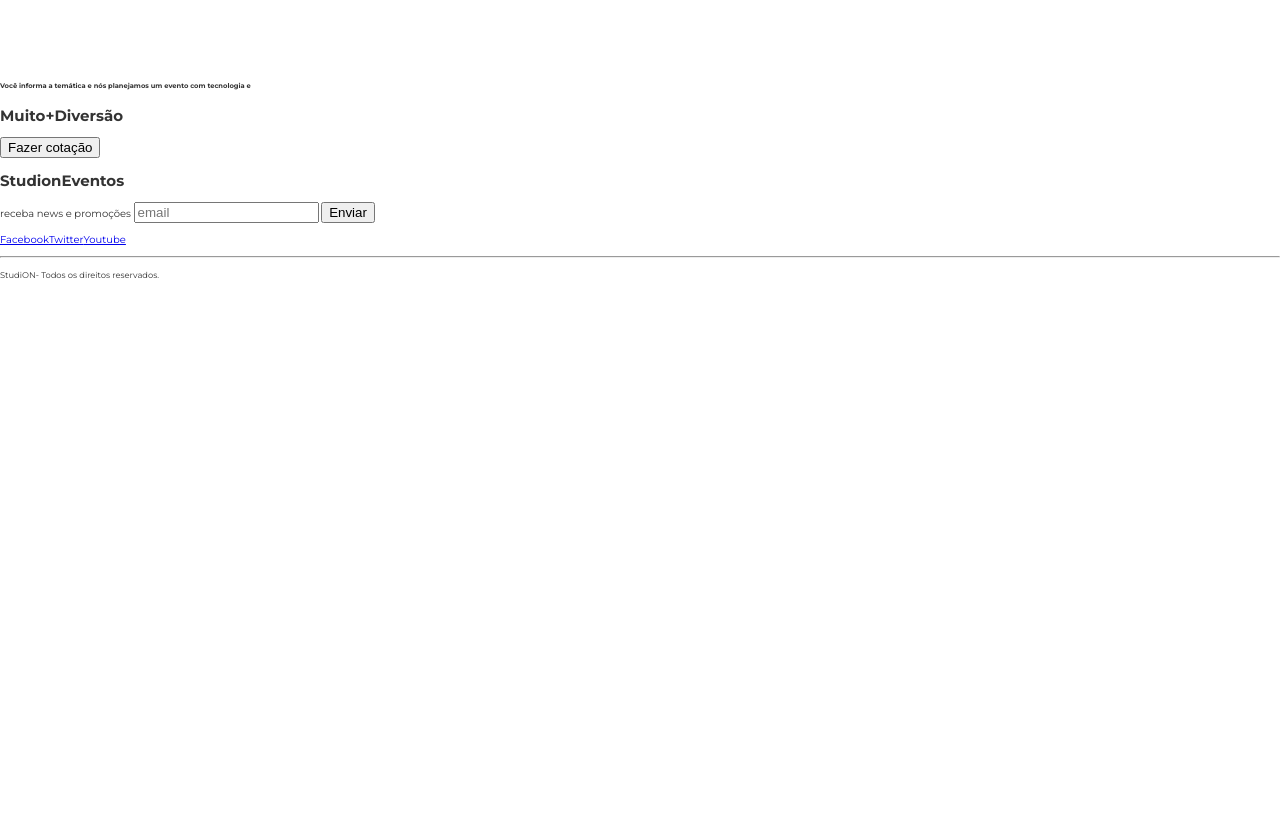
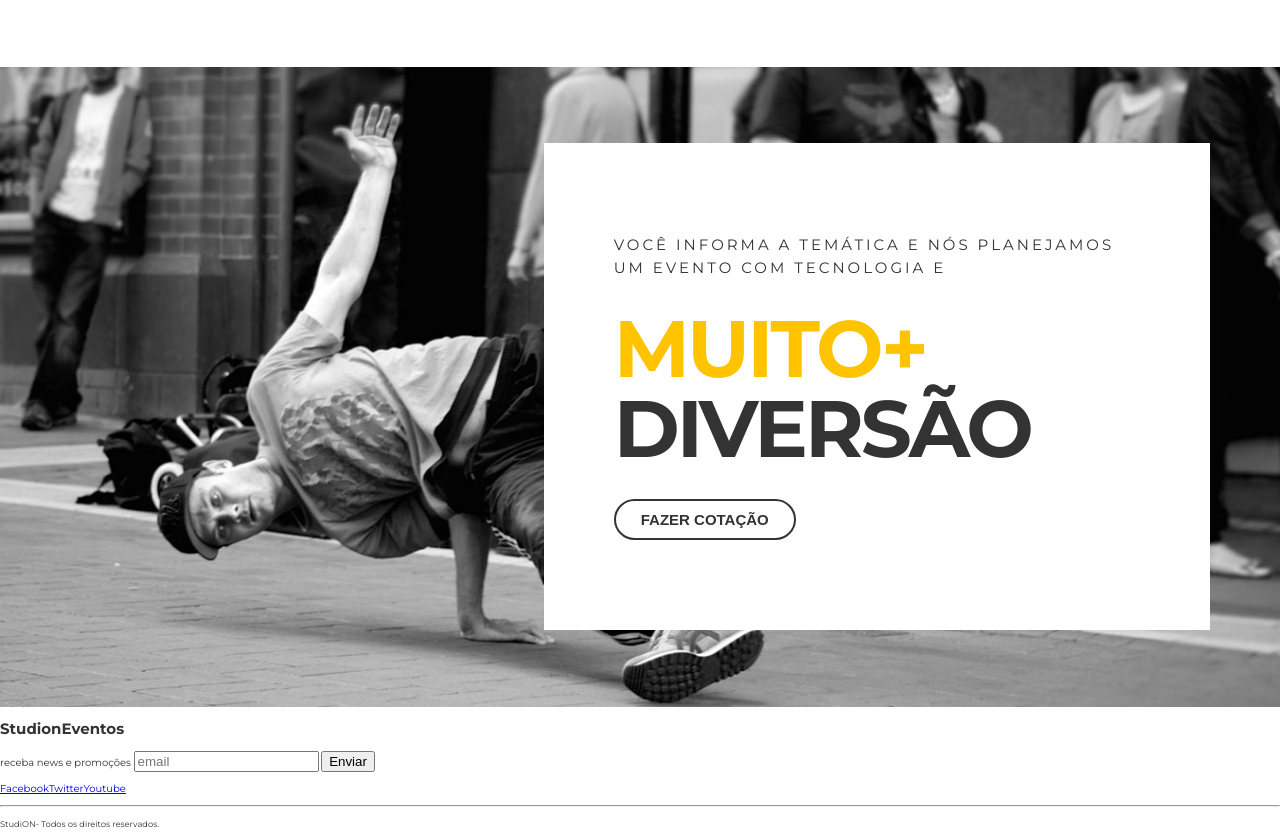
Before and after one commit to Adrlimadev/Studion, a website: page src/index.html in a window 1280 px wide. Shown: the part 1683-2523 px from the top of the page. Before the commit the page ends 1974 px from the top, so only its background shows below. Drawn offline with Linux system fonts and the light colour scheme.

Commit message:
added the implementation from the page parallax and style.css

```diff
--- a/src/index.html
+++ b/src/index.html
@@ -70,11 +70,13 @@
         </div>
       </section>
 
-      <section>
-        <div>
-          <h6>Você informa a temática e nós planejamos um evento com tecnologia e</h6>
-          <h2><span>Muito+</span>Diversão</h2>
-          <button>Fazer cotação</button>
+      <section class="quote">
+        <div class="container quote__container">
+          <div class="quote__copy">
+            <h6>Você informa a temática e nós planejamos um evento com tecnologia e</h6>
+            <h2><span class="copy--primary">Muito+</span>Diversão</h2>
+            <button class="btn btn--quote">Fazer cotação</button>
+          </div>
         </div>
       </section>
     </main>
--- a/src/style.css
+++ b/src/style.css
@@ -223,3 +223,52 @@
     color: var(--color-copy);
     background: unset;
 }
+
+.quote {
+    background-image: url(./images/parallax.jpg);
+    background-attachment: fixed;
+    background-repeat: no-repeat;
+    background-size: cover;
+    background-position: center;
+}
+
+.quote__container {
+    display: grid;
+    align-items: center;
+    justify-items: end;
+    min-height: 80vh;
+}
+
+.quote__copy {
+    background-color: hsl(0, 0%, 100%);
+    padding: 9.0rem 7.0rem;
+}
+
+.quote__copy h6 {
+    font-size: 1.5rem;
+    font-weight: 400;
+    letter-spacing: .3rem;
+    line-height: 2.3rem;
+    max-width: 53ch;
+    text-transform: uppercase;
+    margin: 0;
+}
+
+.quote__copy h2 {
+    font-size: 8rem;
+    line-height: 8rem;
+    text-transform: uppercase;
+    letter-spacing: -.3rem;
+    margin: 3rem 0;
+}
+
+.quote__copy h2 span {
+    display: block;
+}
+
+.btn--quote {
+    color: var(--color-copy);
+    border-color: var(--color-copy);
+    background: unset;
+
+}
```
